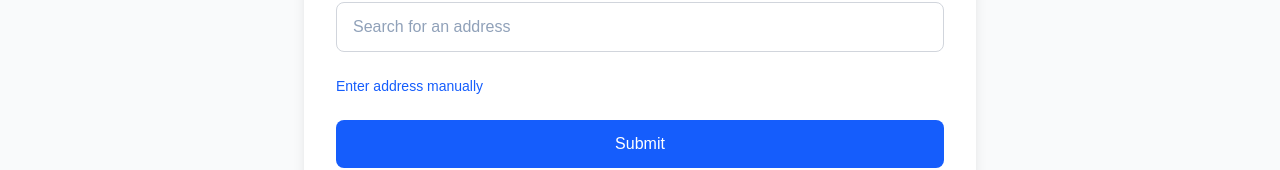
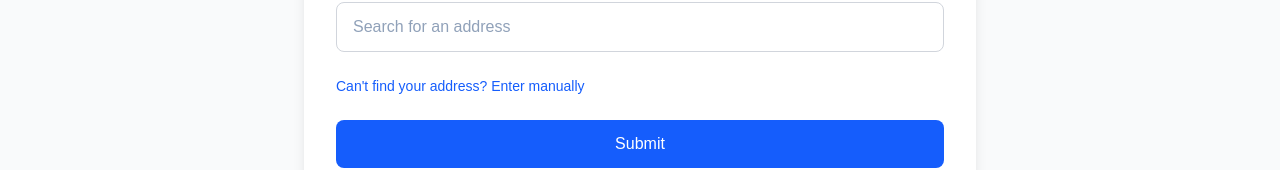
Before and after one commit to mallivanukuri09/nz-address-checker-poc, a Next.js app: page / in a window 1280 px wide. Shown: the part 313-483 px from the top of the page. Built offline with nearby package versions, Linux system fonts and the light colour scheme; sample sign-in values are in the browser's storage.

Commit message:
Update manual entry link text and fix address selection state leakage to keep fields hidden

```diff
--- a/app/page.tsx
+++ b/app/page.tsx
@@ -111,7 +111,6 @@ export default function Dashboard() {
     setSuggestions([]);
     setSuggestionObjects([]);
     setSearchError('');
-    setShowManualFields(true);
 
     // Populate fields from the address object
     setStreetAddress(addressObj.address_line_1 || '');
@@ -348,7 +347,7 @@ export default function Dashboard() {
                 <div className="bg-red-50 border border-red-200 rounded-lg p-4">
                   {searchError === 'No matching address found, enter here manually.' ? (
                     <p className="text-red-600 font-medium">
-                      No matching address found, <span onClick={handleManualEntry} className="underline cursor-pointer">enter here manually</span>.
+                      No matching address found, <span onClick={handleManualEntry} className="underline cursor-pointer">Can't find your address? Enter manually</span>.
                     </p>
                   ) : (
                     <p className="text-red-600 font-medium">{searchError}</p>
@@ -360,7 +359,7 @@ export default function Dashboard() {
                   onClick={handleManualEntry}
                   className="text-sm text-blue-600 hover:text-blue-700 cursor-pointer"
                 >
-                  Enter address manually
+                  Can't find your address? Enter manually
                 </p>
               )}
               {!isApiOffline && suggestions.length > 0 && (
```
Also changed, not shown: playwright-report/index.html (+1 -1 lines), 1 other file (tests, documents, lock files or other folders).
